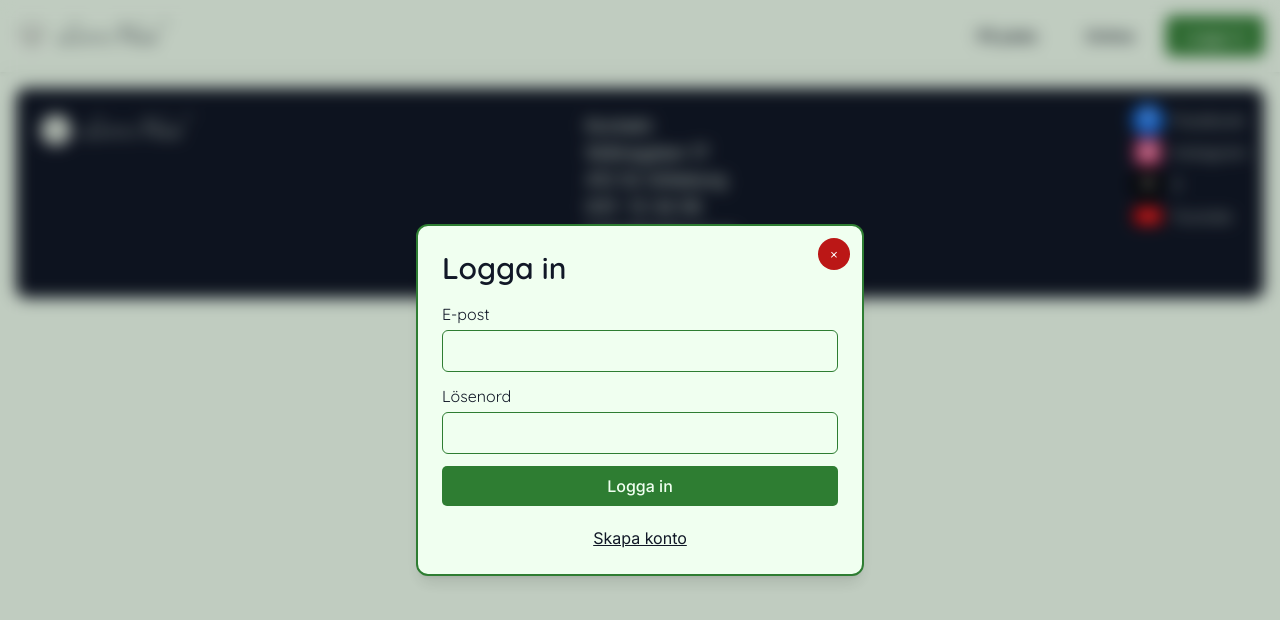
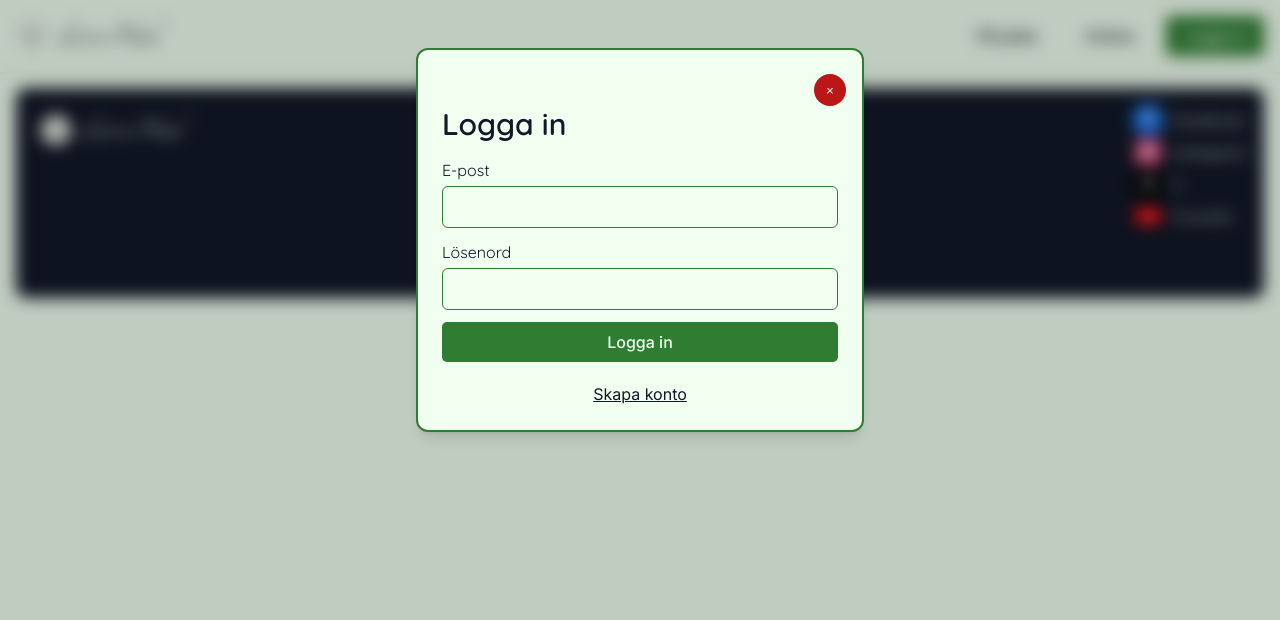
Before and after one commit to Zipelas/letitheal, a Next.js app: page /login in a window 1280 px wide. Shown: the top 620 px of the page. Built offline with nearby package versions, Linux system fonts and the light colour scheme; no server answers.

Commit message:
added scrollbar. transparent background for close button

```diff
--- a/app/login/page.tsx
+++ b/app/login/page.tsx
@@ -51,15 +51,17 @@ export default function LoginPage() {
   };
 
   return (
-    <div className='fixed inset-0 z-30 flex items-center justify-center backdrop-blur-sm bg-black/20 overflow-y-auto'>
-      <section className='relative border-2 border-[#2e7d32] rounded-xl max-w-md w-full mx-auto p-6 bg-(--background) shadow-lg my-8'>
+    <div className='fixed inset-0 z-30 flex items-start justify-center backdrop-blur-sm bg-black/20 overflow-y-auto p-4'>
+      <section className='relative border-2 border-[#2e7d32] rounded-xl max-w-md w-full mx-auto p-6 bg-(--background) shadow-lg my-8 max-h-[90vh] overflow-y-auto'>
+        <div className='sticky top-0 z-10 -mt-2 -mr-2 mb-2 flex justify-end bg-transparent'>
           <button
             aria-label='Stäng'
             title='Stäng'
             onClick={() => router.back()}
-          className='absolute right-3 top-3 h-8 w-8 rounded-full bg-[#BB1716] text-white flex items-center justify-center leading-none hover:bg-[#980e0e] focus:outline-none focus:ring-2 focus:ring-red-500'>
+            className='h-8 w-8 rounded-full bg-[#BB1716] text-white flex items-center justify-center leading-none hover:bg-[#980e0e] focus:outline-none focus:ring-2 focus:ring-red-500'>
             ×
           </button>
+        </div>
         <h1 className='text-2xl sm:text-3xl font-semibold mb-4'>Logga in</h1>
         <form
           onSubmit={onSubmit}
```
Lines whose indentation alone changed are shown as unchanged.
